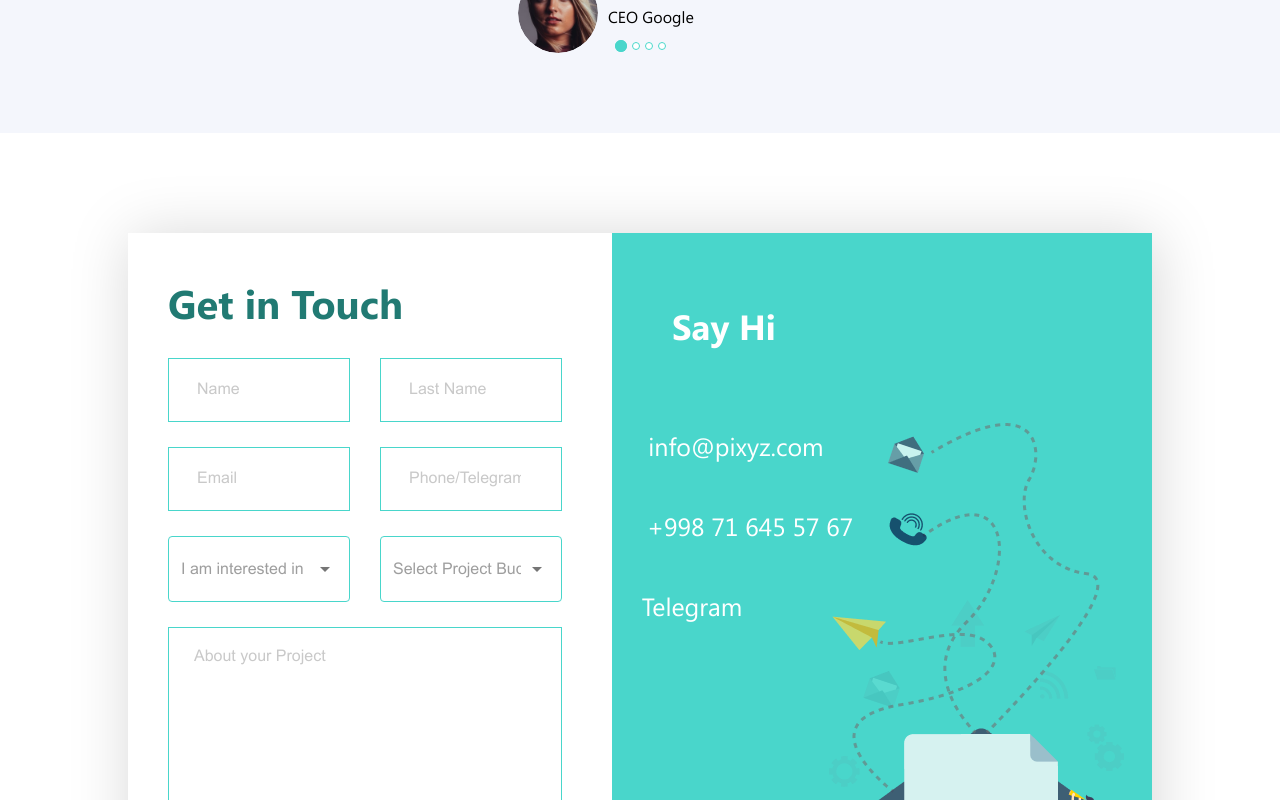
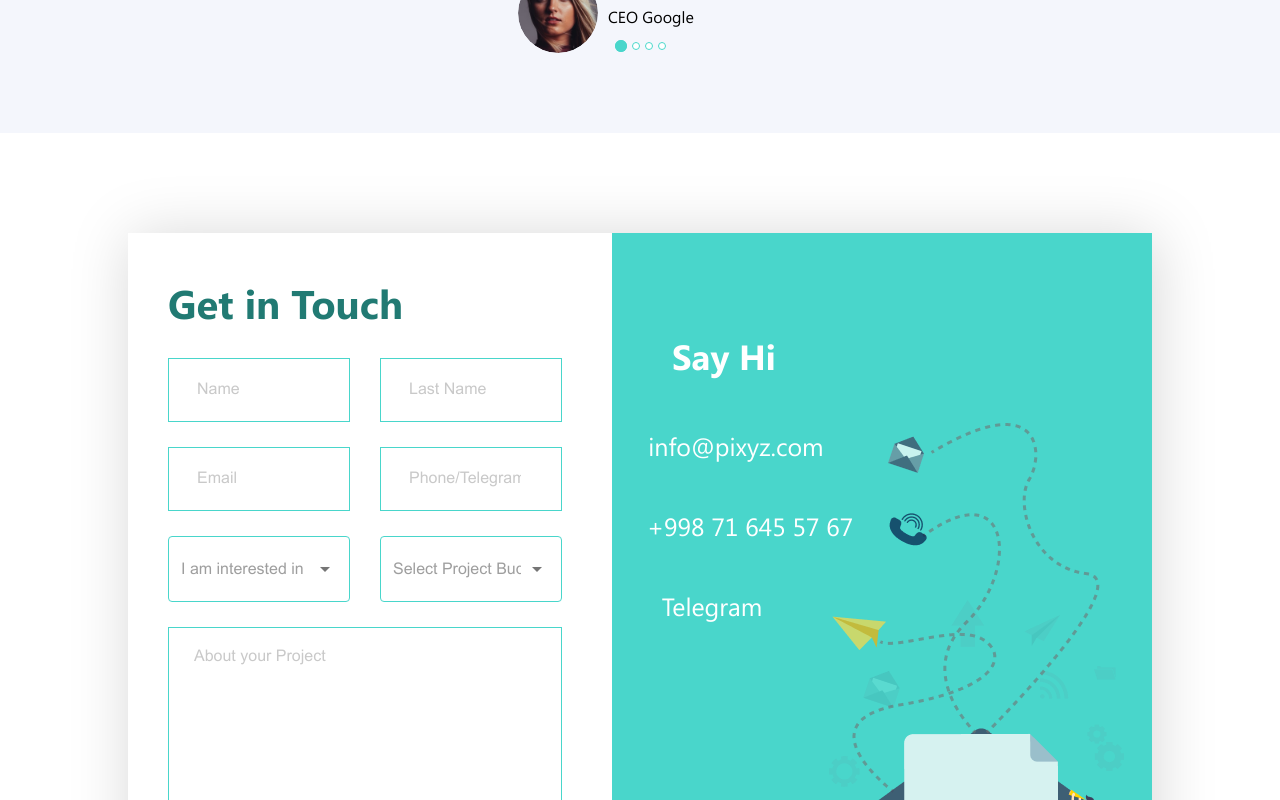
Before and after one commit to ShohruhDev/pixyz, a Vue app: page /home in a window 1280 px wide. Shown: the part 5760-6560 px from the top of the page. Built offline with nearby package versions, Linux system fonts and the light colour scheme.

Commit message:
contactform

```diff
--- a/src/components/ContactForm.vue
+++ b/src/components/ContactForm.vue
@@ -253,9 +253,10 @@ export default {
         color: #ffffff;
         margin-bottom: 40px;
         transform: translateY(-40%);
+        transform: translateX(-40%);
         @media screen and (max-width: 1904px) {
           position: absolute;
-          bottom: 560px;
+          bottom: 530px;
           left: 60px;
           transform: translate(0);
           margin-bottom: 0;
@@ -289,7 +290,7 @@ export default {
 
           @media screen and (max-width: 1904px) {
           bottom: 300px;
-          left: 70px;
+          left: 90px;
         }
       }
     }
```
